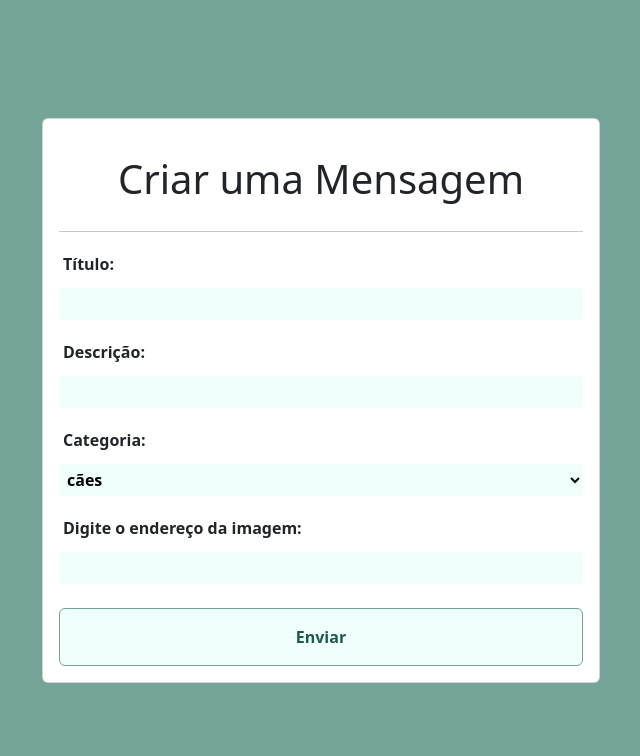
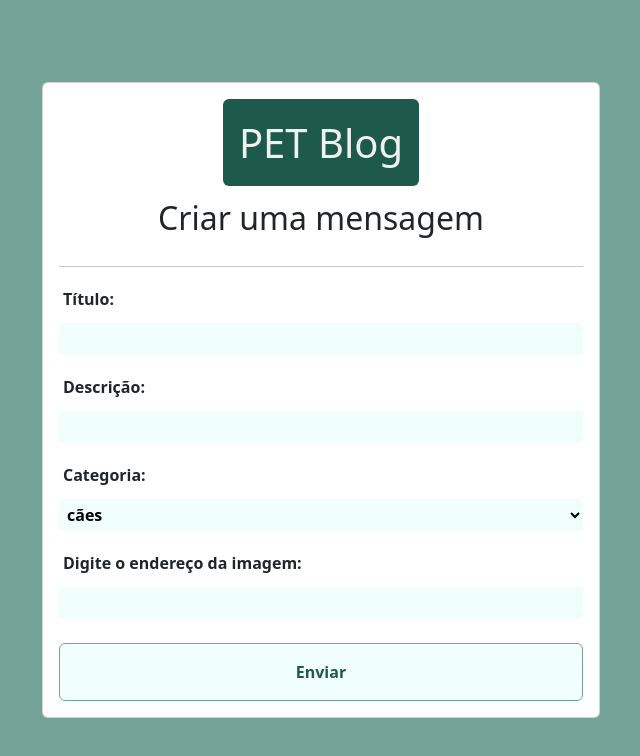
Before and after one commit to wlb-dev/DEVinHouseM01S05, a plain HTML site: page novoPost.html in a window 1280 px wide. Shown: the whole page, without its empty margins (319-959 px from the left). Drawn offline with nearby package versions, Linux system fonts and the light colour scheme.

Commit message:
liga página Criar Nova Mensagem à página inicial

```diff
--- a/novoPost.html
+++ b/novoPost.html
@@ -24,7 +24,8 @@
       <form action="#" id="formCriarMensagem">
         <div class="card m-auto width-card">
           <div class="card-body d-flex flex-column">
-            <h1 class="card-title text-center p-1 mt-3">Criar uma Mensagem</h1>
+            <h1 class="card-title text-center p-1 mt-3"><a href="index.html" class="text-decoration-none rounded-2 p-3 m-0 bgc_dark color_light">PET Blog</a></h1>
+            <h2 class="card-title text-center p-1 mt-3">Criar uma mensagem</h2>
             <hr />
             <label for="tituloMsg" class="form-label card-text p-1 fw-bolder"
               >Título:</label class="form-label card-text p-1 fw-bolder mt-3"
```
